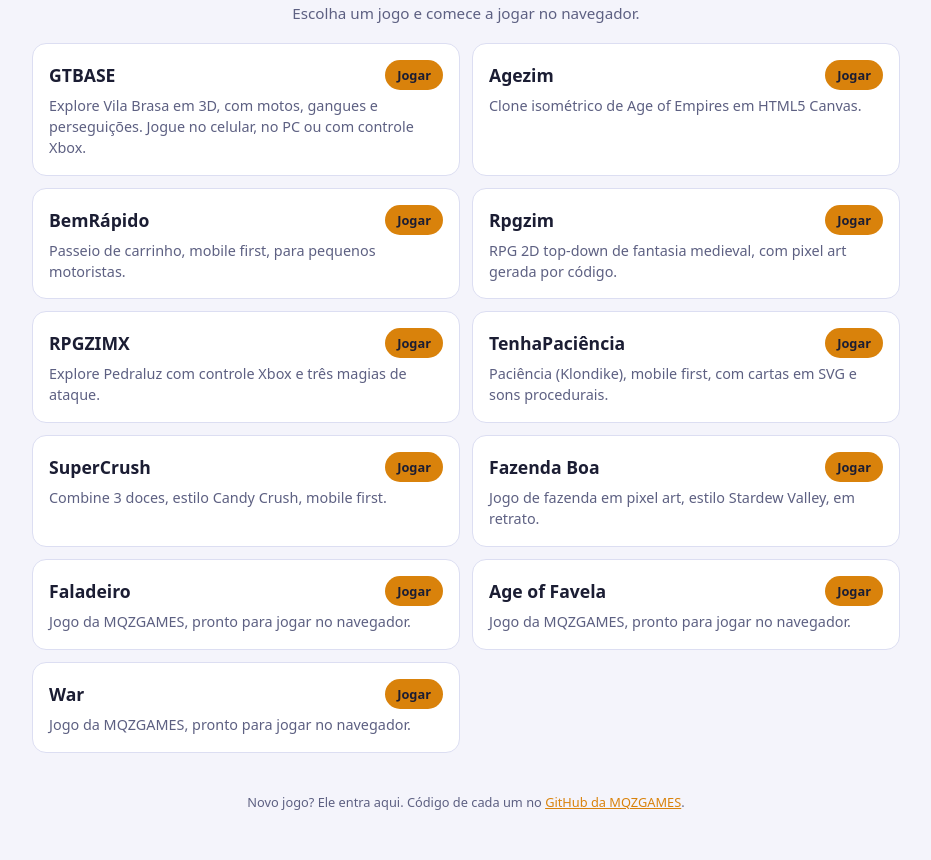
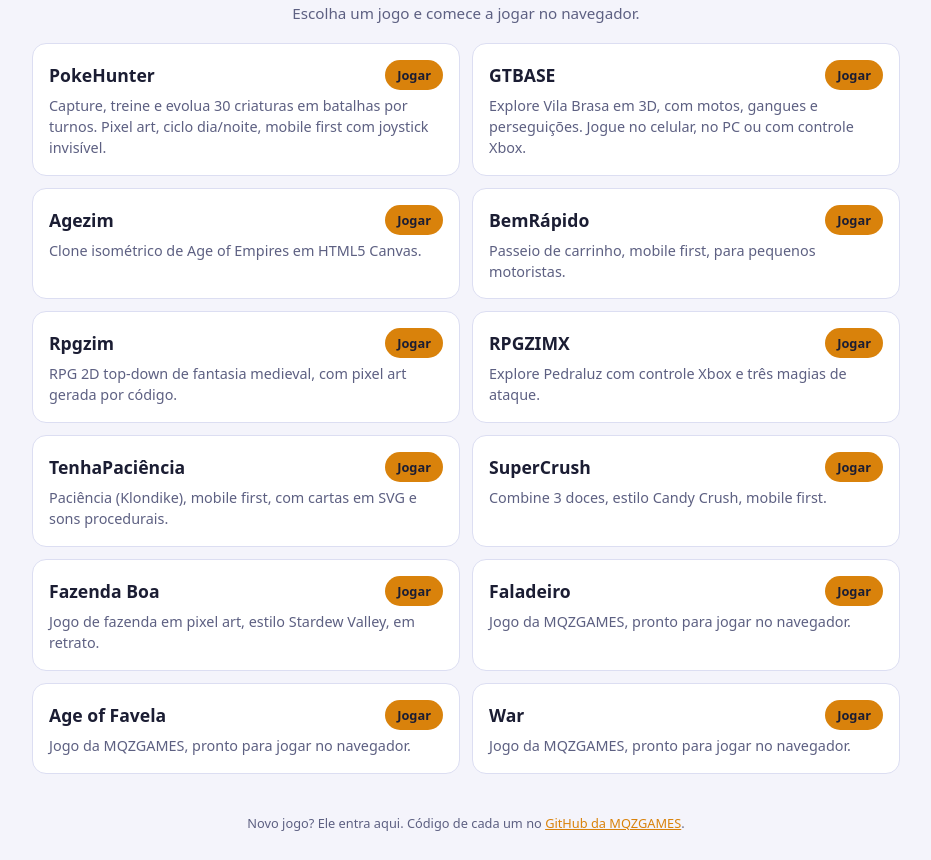
Before and after one commit to MQZGAMES/mqzgames.github.io, a plain HTML site: page index.html in a window 1280 px wide. Shown: the part 68-928 px from the top of the page, without its empty margins (174-1105 px from the left). Before the commit the page ends 907 px from the top, so only its background shows below. Drawn offline with Linux system fonts and the light colour scheme.

Commit message:
feat: add PokeHunter to catalog
Co-authored-by: OpenBot <335604065+openbotgit[bot]@users.noreply.github.com>

```diff
--- a/index.html
+++ b/index.html
@@ -144,6 +144,11 @@
 </header>
 
 <main>
+  <a class="card" href="https://mqzgames.github.io/PokeHunter/">
+    <div class="card-top"><h2>PokeHunter</h2><span class="play">Jogar</span></div>
+    <p>Capture, treine e evolua 30 criaturas em batalhas por turnos. Pixel art, ciclo dia/noite, mobile first com joystick invisível.</p>
+  </a>
+
   <a class="card" href="./GTBASE/">
     <div class="card-top"><h2>GTBASE</h2><span class="play">Jogar</span></div>
     <p>Explore Vila Brasa em 3D, com motos, gangues e perseguições. Jogue no celular, no PC ou com controle Xbox.</p>
```
